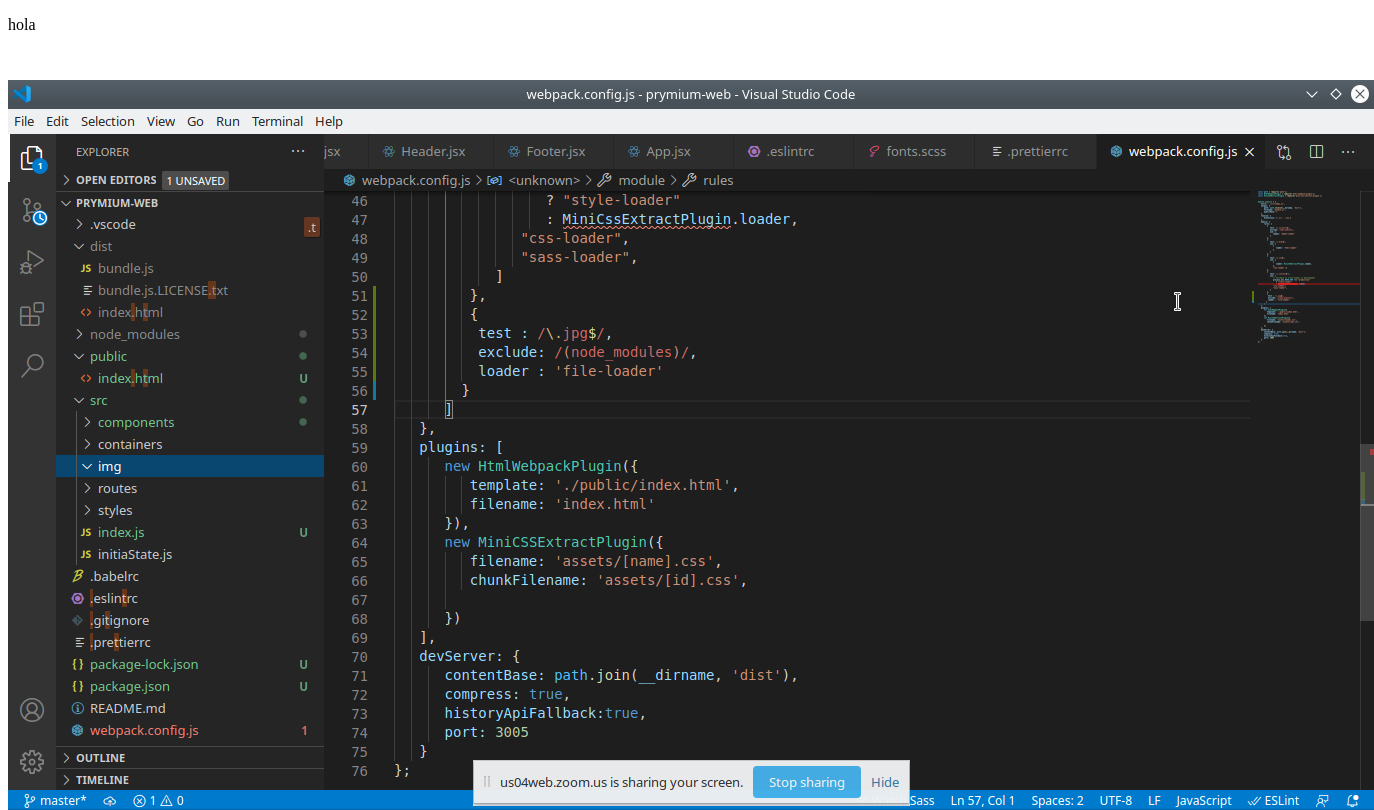
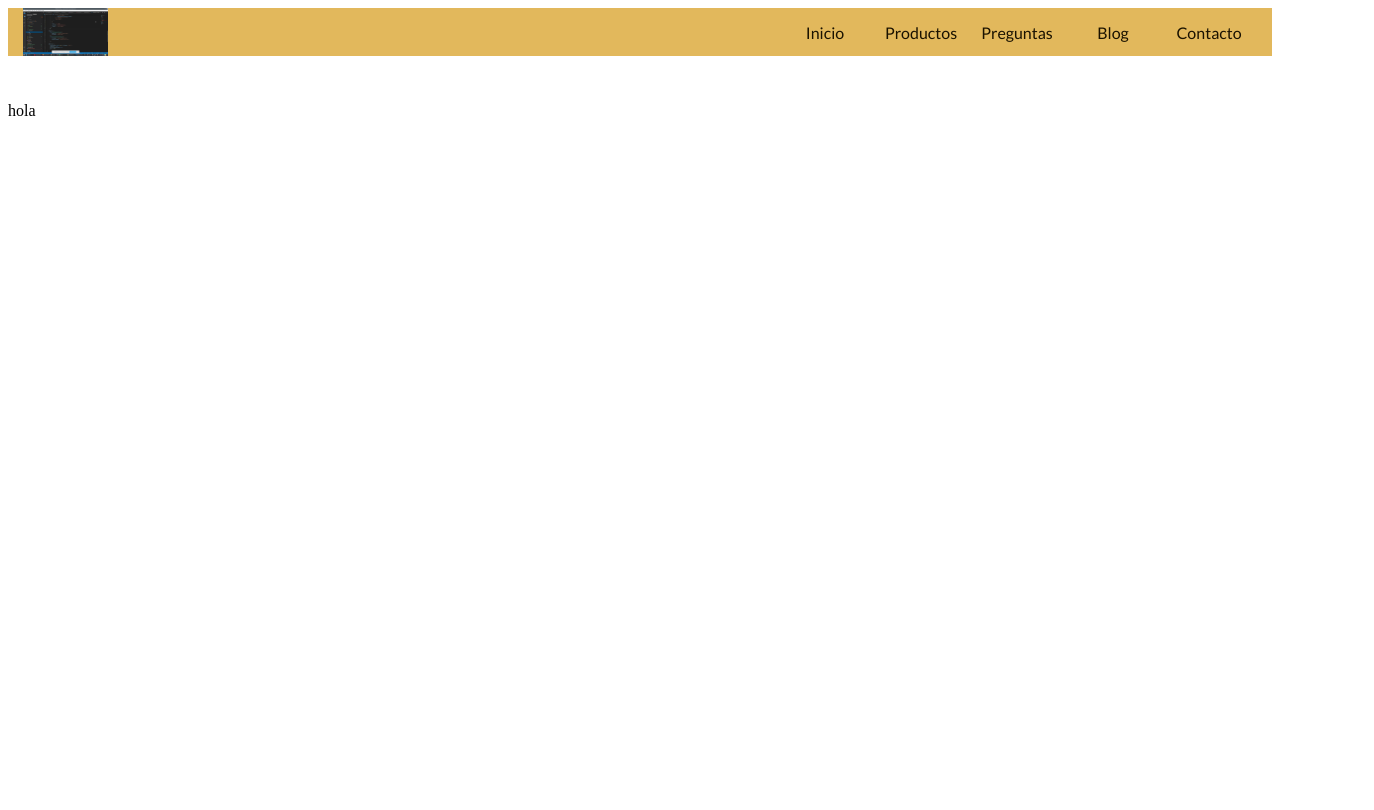
Before and after one commit to luigitercero/Prymium-Web, a React app: page / in a window 1280 px wide. Shown: the top 810 px of the page, 1374 px wide, since content can reach past the window. Built offline with nearby package versions, Linux system fonts and the light colour scheme.

Commit message:
nav Funcionand

```diff
--- a/package.json
+++ b/package.json
@@ -19,7 +19,8 @@
   "dependencies": {
     "react": "^17.0.1",
     "react-dom": "^17.0.1",
-    "react-router-dom": "^5.2.0"
+    "react-router-dom": "^5.2.0",
+    "react-transition-group": "^4.4.1"
   },
   "devDependencies": {
     "@babel/core": "^7.12.10",
--- a/src/components/Header.jsx
+++ b/src/components/Header.jsx
@@ -1,16 +1,163 @@
-import React from 'react'
+import React, { useState, useRef, useEffect } from 'react'
+import { Link } from 'react-router-dom';
+import { CSSTransition, TransitionGroup } from 'react-transition-group';
+import PropTypes from 'prop-types';
+import { Logo, HamburguerMenu } from '../initiaState';
+import _route from '../routes/Config';
+import '../styles/components/header.scss';
 
 const Header = () => {
-  const hola = () => {
-    const amigos = 25;
-    const bueno = `hola${amigos}`;
-    return bueno;
+  const [open, setOpen] = useState(false);
+  const [keyOpen, setkeyOpen] = useState("#closeMenu");
+
+  const onClick = () => {
+    setOpen(!open);
+    setkeyOpen(keyOpen === "#openMenu" ? '#closeMenu' : '#openMenu');
   }
   return (
-    <div>
-      <p>hola</p>
+
+    <div className='header'>
+
+      <CSSTransition
+        in={open}
+        timeout={500}
+        classNames="fadeover"
+        unmountOnExit
+      >
+        <div className="overlay" onClick={onClick} aria-hidden="true" />
+      </CSSTransition>
+
+
+      <nav className="direction ">
+        <img src={Logo.img} alt={Logo.alt} />
+        <div className="menu-container">
+          <HambuergerMenu open={open} keyOpen={keyOpen} onClick={onClick}>
+            <NavigationList />
+          </HambuergerMenu>
+          <div className='hide'>
+            <NavigationList />
+          </div>
+        </div>
+      </nav>
     </div>
+
   )
 }
 
+const NavigationList = () => {
+
+  return (
+    <ul>
+      <NavItem {..._route.home} />
+      <NavItem key={_route.products.key} to='#product' name={_route.products.name}>
+        <SubMenu />
+      </NavItem>
+      <NavItem {..._route.asks} />
+      <NavItem {..._route.blog} />
+      <NavItem {..._route.contact} />
+    </ul>
+  );
+}
+
+const NavItem = ({ id, to, name, children }) => {
+  const [showSubMenu, setSubMenu] = useState(false);
+  const onPress = () => {
+    setSubMenu(!showSubMenu)
+  }
+  return (
+
+    <li key={id}>
+      {
+        children ? <a href={to} onClick={onPress}>{name}</a>
+          : <Link to={to}><div>{name}</div></Link>
+      }
+      {showSubMenu && <OutsideAlerter onClick={onPress}>{children}</OutsideAlerter>}
+    </li>
+
+  );
+}
+
+const SubMenu = () => {
+
+  return (
+
+
+    <ul className="sub-menu">
+      <li id="lavatrastos"><Link to={`${_route.products.to}#lavatrastos`}>Lavatrastos</Link></li>
+      <li id="grifo"><Link to={`${_route.products.to}#grifo`}>Grifos</Link></li>
+      <li id="bidet"><Link to={`${_route.products.to}#bidet`}>Bidet</Link></li>
+    </ul>
+
+  );
+
+}
+
+const HambuergerMenu = ({ children, open, onClick, keyOpen }) => {
+
+  return (
+    <div className="contariner-hamburger">
+      <a href={keyOpen} className="hambuerguer" onClick={onClick}>
+        <img src={HamburguerMenu.img} alt={HamburguerMenu.alt} />
+      </a>
+
+
+      <CSSTransition
+        in={open}
+        timeout={1000}
+        classNames="fade"
+        unmountOnExit
+      >
+        {children}
+      </CSSTransition>
+
+
+    </div>
+
+  );
+
+}
+
+
+
+
+/**
+ * Hook that alerts clicks outside of the passed ref
+ */
+const UseOutsideAlerter =(ref,onClick)=> {
+  useEffect(() => {
+    /**
+     * Alert if clicked on outside of element
+     */
+    const handleClickOutside = (event) => {
+      if (ref.current && !ref.current.contains(event.target)) {
+          onClick();
+      }
+    }
+    // Bind the event listener
+    document.addEventListener("mousedown", handleClickOutside);
+
+    return () => {
+      // Unbind the event listener on clean up
+
+      document.removeEventListener("mousedown", handleClickOutside);
+    };
+  }, [ref]);
+}
+
+/**
+ * Component that alerts if you click outside of it
+ */
+const OutsideAlerter = ({children,onClick}) => {
+  const wrapperRef = useRef(null);
+  UseOutsideAlerter(wrapperRef,onClick);
+
+  return <div ref={wrapperRef}>{children}</div>;
+}
+
+OutsideAlerter.propTypes = {
+  children: PropTypes.element.isRequired
+};
+
+
+
 export default Header
--- a/src/containers/Home.jsx
+++ b/src/containers/Home.jsx
@@ -1,6 +1,6 @@
 import React from 'react';
 import initialState from '../initiaState';
-import myImg from '../img/img.png';
+
 
 
 const Home = () => {
@@ -12,7 +12,7 @@ const Home = () => {
         home
         {initialState.products[0].description}
       </h1>
-      <img src={myImg} alt="nueva imange " />
+
     </div>
   );
 
--- a/src/initiaState.js
+++ b/src/initiaState.js
@@ -1,4 +1,16 @@
+import _logo from './img/img.png';
+import _hamburger from './img/bars-solid.svg';
+
+export const Logo = {
+  img:_logo,
+  alt:'Logo de la empresa'
+} ;
+export const HamburguerMenu = {
+  img:_hamburger,
+  alt:'MenuHamburguesa'
+} ;
 export default {
+
   cart: [],
   products: [
     {
--- /dev/null
+++ b/src/routes/Config.jsx
@@ -0,0 +1,27 @@
+export default {
+  home:{
+    name:"Inicio",
+    to:"/",
+    id:1
+  },
+  products:{
+    name:"Productos",
+    to:"/",
+    id:2
+  },
+  asks:{
+    name:"Preguntas",
+    to:"/",
+    id:3
+  },
+  blog:{
+    name:"Blog",
+    to:"/",
+    id:4
+  },
+  contact:{
+    name:"Contacto",
+    to:"/",
+    id:5
+  },
+}
--- a/src/styles/components/app.scss
+++ b/src/styles/components/app.scss
@@ -1,4 +1,4 @@
-@import '../settings.scss';
+@import '../globals/settings.scss';
 
 h1 {
   color:$blue;
--- /dev/null
+++ b/src/styles/components/header.scss
@@ -0,0 +1,208 @@
+@import '../globals/settings.scss';
+
+.header {
+
+  .hide{
+    @include mq ("medium-screen",'max'){
+      display: none;
+
+    }
+  }
+  .direction{
+    background-color: $primaryColor;
+    position: relative;
+    z-index: 2;
+    display: flex;
+    flex-direction: row;
+    justify-content: space-between;
+    padding-left: 15px;
+    padding-right: 15px;
+    align-content: center;
+    align-items: center;
+
+    .menu-container {
+      position: relative;
+    }
+    .contariner-hamburger {
+      @include mq ("medium-screen",'min'){
+        display: none;
+
+      }
+      .hambuerguer {
+        width: 1em;
+        @include mq ("medium-screen",'min'){
+          display: none;
+
+        }
+        &:hover{
+          width: 1.05em;
+
+        }
+      }
+    }
+
+    img {
+      max-height: 3em;
+    }
+    ul {
+      display: flex;
+      flex-direction: row;
+      list-style:none;
+      margin:0;
+      padding-left: 0px;
+      transition: 0.5s;
+      @include mq ("medium-screen",'max'){
+        position: absolute;
+        flex-direction: column;
+        right: 0;
+        top: 3em;
+        background-color: $primaryColor;
+        padding-left: 5px;
+        padding-right: 5px;
+
+        ul{
+          position: initial;
+        }
+      }
+      li:last-child{
+
+        border-bottom: initial;
+      }
+      li{
+        @include mq ("medium-screen",'max'){
+          display: flex;
+          justify-content: center;
+          border-bottom: 0.5px solid $secondaryColor;
+          width: 9em;
+          text-align: left;
+          min-height: 3.3em;
+          li {
+            border-bottom: initial;
+            width: initial
+          }
+
+        }
+        width: 6em;
+        text-align: center;
+        display: flex;
+        flex-direction: column;
+        position: relative;
+
+
+        .sub-menu {
+          display: flex;
+          flex-direction: column;
+          justify-content: space-between;
+          background-color: $primaryColor;
+          @include font-set(1, 1em, $enfasisColor, 100);
+          opacity: 1;
+          animation: .5s ease 1 pulse;
+          animation-fill-mode: forwards;
+          border-radius: 0.3em;
+          padding: 0.8em;
+          @include mq ("medium-screen",'min'){
+
+            background-color: $secondaryColor;
+            top: 2.10em;
+            position: absolute;
+            clip-path: polygon(50% 0%, 60% 7%, 100% 7%, 100% 100%, 0% 100%, 0% 7%, 40% 7%);
+            min-width: 7em;
+            min-height: 8em;
+          }
+
+          a{
+            padding-top: 0.5em;
+            padding-bottom: 0.5em;
+            color: $enfasisColor;
+            &:hover{
+              color: $textColor;
+            }
+            @include mq ("medium-screen",'max'){
+              @include font-set(1, 1em, $textColor, 100);
+                &:hover{
+                  color: $enfasisColorHover;
+                }
+                @include mq ("medium-screen",'max'){
+                  padding-left: 0.5em;
+                  padding-right: 0.5em;
+                }
+            }
+          }
+        }
+      }
+    }
+
+    a{
+      text-decoration: none;
+      color: $enfasisColor;
+      padding: .5em;
+      @include font-set(1, 1em, $textColor, 100);
+      &:hover{
+        color: $enfasisColorHover;
+      }
+      @include mq ("medium-screen",'max'){
+        padding-left: 0.5em;
+        padding-right: 0.5em;
+      }
+      div {
+        max-width: 100%;
+      }
+    }
+  }
+
+}
+@keyframes pulse {
+  0% {
+    opacity: 0;
+  }
+
+  100% {
+    opacity: 1;
+  }
+}
+
+.fadeover-enter {
+  opacity: 0;
+}
+.fadeover-enter-active {
+  opacity: 1;
+  transition: opacity 100ms;
+}
+.fadeover-exit {
+  opacity: 1;
+}
+.fadeover-exit-active {
+  opacity: 0;
+  transition: opacity 0.6s;
+}
+
+
+.fade-enter {
+  opacity: 0;
+}
+.fade-enter-active {
+  opacity: 1;
+
+}
+.fade-exit {
+  opacity: 1;
+}
+.fade-exit-active {
+  opacity: 0;
+
+}
+.overlay{
+  background-color: rgba(0,0,0,0.6);
+  position: fixed;
+  top: 0;
+  bottom: 0;
+  right: 0;
+  left: 0;
+  display: flex;
+  justify-content: center;
+  align-items: center;
+  text-align: center;
+
+  z-index: 1;
+
+}
--- a/src/styles/colors.scss
+++ b/src/styles/globals/colors.scss
@@ -13,9 +13,13 @@ $black: #0000;
 $color-list: $blue, $white, $gray-light, $gray-medium, $gray-semi-dark, $gray-dark, $gray-darker, $brown;
 $color-names: 'blue','white', 'gray-light', 'gray-medium', 'gray-semi-dark', 'gray-dark', 'gray-darker', 'brown';
 
-$primary: $blue;
-$secondary: $white;
-$textColor:$black;
+$primaryColor: #e2b85c;
+$secondaryColor:#553b00;
+$textColor:#1a1200;
+$enfasisColor:#fff0cf;
+$enfasisColorHover:#fff;
+
+
 
 @each $current-color in $color-list {
   $i: index($color-list, $current-color);
--- a/src/styles/fonts.scss
+++ b/src/styles/globals/fonts.scss
@@ -2,5 +2,5 @@ $font_family_regular:'Lato-Regular';
 $font_family_bold:'Lato-Regular';
 @font-face {
   font-family: $font_family_regular;
-  src: url('./fonts/Lato/Lato-Regular.ttf');
+  src: url('../fonts/Lato/Lato-Regular.ttf');
 }
--- a/webpack.config.js
+++ b/webpack.config.js
@@ -8,7 +8,7 @@ module.exports = {
   output: {
     path: path.resolve(__dirname, 'dist'),
     filename: 'bundle.js',
-      publicPath:'/'
+    publicPath: '/'
   },
   resolve: {
     extensions: ['.js', '.jsx']
@@ -41,11 +41,9 @@ module.exports = {
       {
         test: /\.s[ac]ss$/i,
         use: [
-               // fallback to style-loader in development
-               process.env.NODE_ENV !== "production"
-                  ? "style-loader"
-                  // eslint-disable-next-line no-undef
-                  : MiniCssExtractPlugin.loader,
+          {
+            loader: MiniCSSExtractPlugin.loader,
+          },
           "css-loader",
           "sass-loader",
         ]
@@ -53,7 +51,7 @@ module.exports = {
       {
         test: /\.(png|jpe?g|gif)$/i,
         exclude: /(node_modules)/,
-          loader : 'file-loader'
+        loader: 'file-loader'
       },
       {
         test: /\.(woff(2)?|ttf|eot|svg)(\?v=\d+\.\d+\.\d+)?$/,
@@ -83,7 +81,7 @@ module.exports = {
   devServer: {
     contentBase: path.join(__dirname, 'dist'),
     compress: true,
-      historyApiFallback:true,
+    historyApiFallback: true,
     port: 3005
   }
 };
```
Also changed, not shown: src/img/bars-solid.svg (added), src/styles/globals/settings.scss (renamed from src/styles/settings.scss), 1 other file (tests, documents, lock files or other folders). Lines whose indentation alone changed are shown as unchanged.
